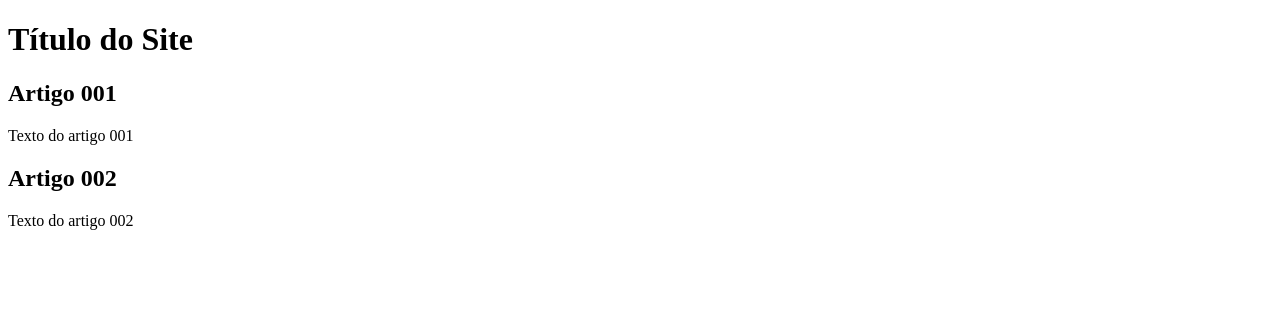
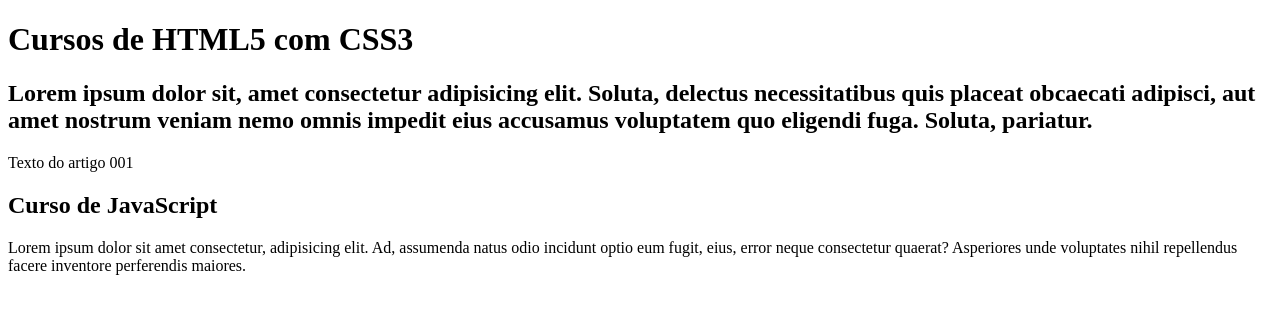
Before and after one commit to RafaelMoreiraDev/projeto_site, a plain HTML site: page index.html in a window 1280 px wide. Drawn offline with Linux system fonts and the light colour scheme.

Commit message:
Comecei a escrever o conteudo

```diff
--- a/index.html
+++ b/index.html
@@ -4,20 +4,20 @@
   <meta charset="UTF-8">
   <meta http-equiv="X-UA-Compatible" content="IE=edge">
   <meta name="viewport" content="width=device-width, initial-scale=1.0">
-  <title>Título do Site</title>
+  <title>Cursos Grátis</title>
 </head>
 <body>
   <main>
     <header>
-      <h1>Título do Site</h1>
+      <h1>Cursos de HTML5 com CSS3</h1>
     </header>
     <article>
-      <h2>Artigo 001</h2>
+      <h2>Lorem ipsum dolor sit, amet consectetur adipisicing elit. Soluta, delectus necessitatibus quis placeat obcaecati adipisci, aut amet nostrum veniam nemo omnis impedit eius accusamus voluptatem quo eligendi fuga. Soluta, pariatur.</h2>
       <p>Texto do artigo 001</p>
     </article>
     <article>
-      <h2>Artigo 002</h2>
-      <p>Texto do artigo 002</p>
+      <h2>Curso de JavaScript</h2>
+      <p>Lorem ipsum dolor sit amet consectetur, adipisicing elit. Ad, assumenda natus odio incidunt optio eum fugit, eius, error neque consectetur quaerat? Asperiores unde voluptates nihil repellendus facere inventore perferendis maiores.</p>
     </article>
   </main>
 </body>
```
